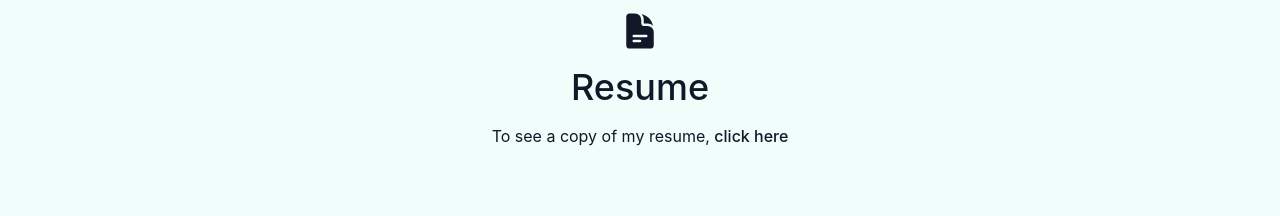
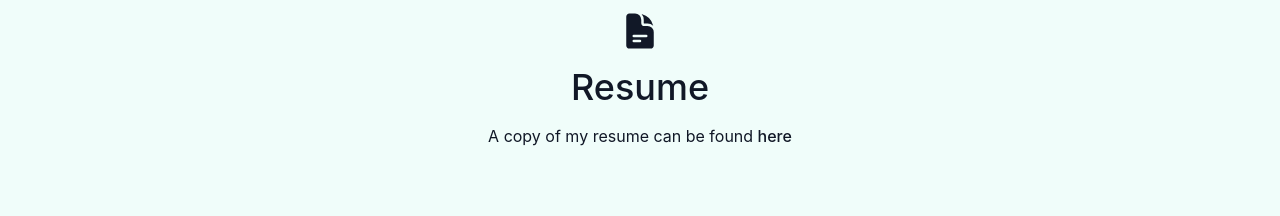
Before and after one commit to eponsonby/portfolio, a React (Create React App) app: page / in a window 1280 px wide. Shown: the part 2840-3056 px from the top of the page. Built offline with nearby package versions, Linux system fonts and the light colour scheme.

Commit message:
Add resume links

```diff
--- a/src/components/Resume.js
+++ b/src/components/Resume.js
@@ -3,21 +3,26 @@ import { DocumentTextIcon } from "@heroicons/react/24/solid";
 
 
 export default function Resume() {
+    const ResumeLink = ({className = '', children}) => (
+    <a
+        href="https://drive.google.com/file/d/1SexfemshVXR_5fFLfybJ893sJcugZv-v/view?usp=sharing"
+        target="_blank"
+      rel="noreferrer"
+      className={'font-medium ' + className}
+    >{children}</a>)
+
     return (
     <section id="resume">
       <div className="container px-5 py-10 mx-auto">
         <div className="text-center mb-20">
-          <DocumentTextIcon className="w-10 text-gray-900 inline-block mb-4" />
+          <ResumeLink><DocumentTextIcon className="w-10 text-gray-900 inline-block mb-4" /></ResumeLink>
           <h1 className="sm:text-4xl text-3xl font-medium title-font text-gray-900 mb-4">
-            Resume
+            <ResumeLink>Resume</ResumeLink>
           </h1>
           <p className="text-base leading-relaxed xl:w-2/4 lg:w-3/4 mx-auto text-gray-900">
-            To see a copy of my resume, <a
-              href="https://drive.google.com/file/d/1SexfemshVXR_5fFLfybJ893sJcugZv-v/view?usp=sharing"
-            target="_blank"
-            rel="noreferrer"
+            A copy of my resume can be found <ResumeLink
             className="font-medium"
-            >click here</a>
+            >here</ResumeLink>
           </p>
         </div>
        </div>
```
